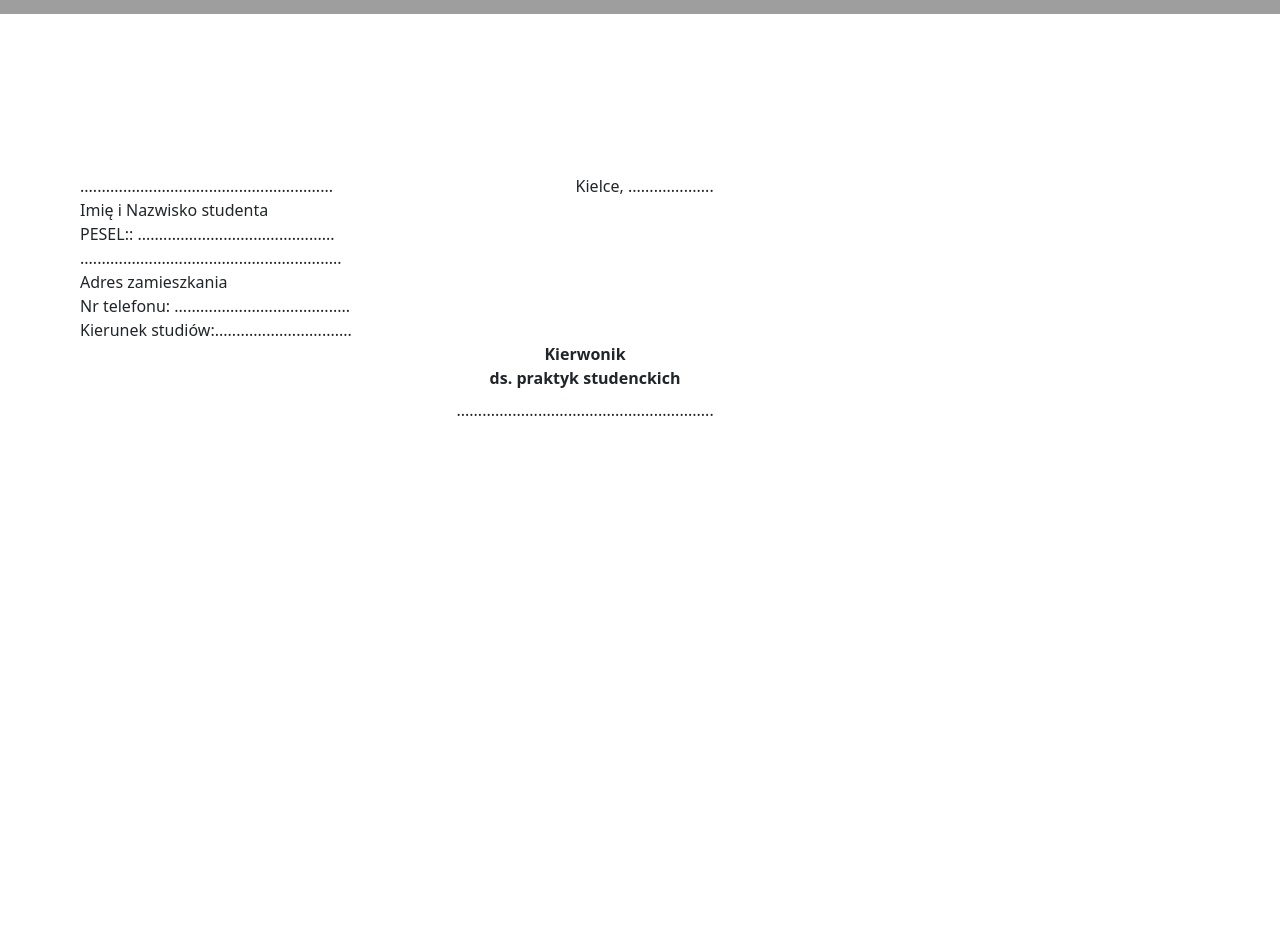
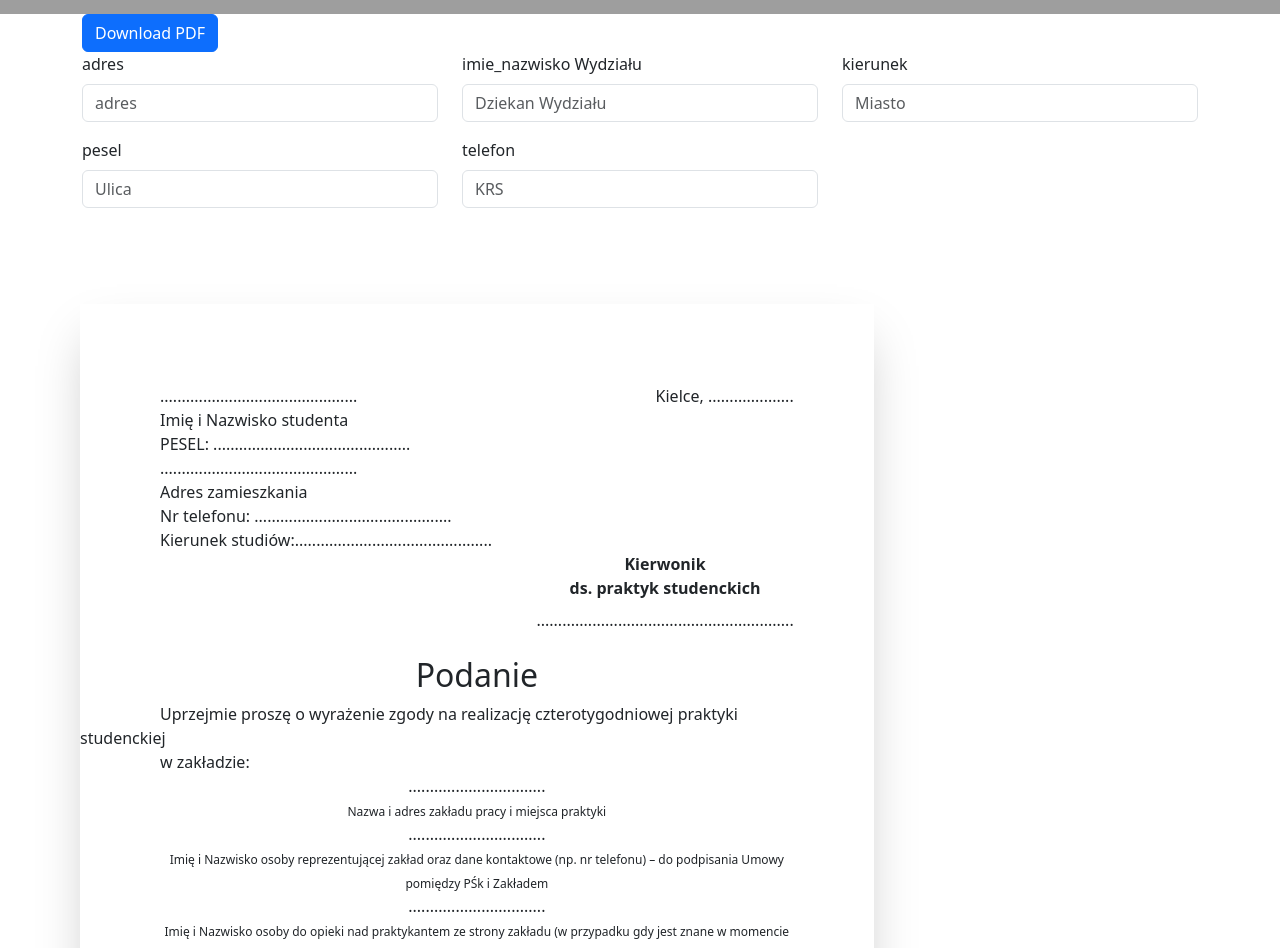
Before and after one commit to wojwoj8/silevis-psk-23-Ctrl-Alt-Del-icious, a React (Vite) app in the folder frontend/: page /podanie in a window 1280 px wide. Shown: the part 180-1128 px from the top of the page. Built offline with nearby package versions, Linux system fonts and the light colour scheme; grey boxes are pictures that could not be loaded.

Commit message:
language

```diff
--- a/frontend/src/components/HubComponent.tsx
+++ b/frontend/src/components/HubComponent.tsx
@@ -47,11 +47,6 @@ export default function HubComponent(){
                         </div>
                     </div>
                 </div>
-
-
-
-
-
                 <p>Praktyka studencka może być odbywana w wybranym przez studenta podmiocie gospodarczym, instytucji lub zakładzie o profilu umożliwiającym zrealizowanie celów określonych w programie praktyk.
                 Student we własnym zakresie wyszukuje miejsce odbywania praktyki, przedstawia propozycję Kierownikowi ds. praktyk studenckich na Wydziale (odpowiednio dla danego kierunku studiów) w celu uzyskania akceptacji. Po uzyskaniu zgody student składa w wybranym przez siebie zakładzie pracy podanie z prośbą o przyjęcie na praktykę (w przypadku gdy tego wymaga pracodawca). Warunki realizacji praktyki przez studenta określa Umowa zawarta pomiędzy Politechniką Świętokrzyską i pracodawcą. Praktyka ma z reguły charakter nieodpłatnej pracy na rzecz danego zakładu pracy. Uczelnia nie ubezpiecza studentów – praktykantów od następstw nieszczęśliwych wypadków (NW). Decyzję o ewentualnym ubezpieczeniu student podejmuje samodzielnie.
                 Przed odbyciem praktyki student powinien dostarczyć w nieprzekraczalnych terminie do dnia 3.06.2023 następujące dokumenty do Dziekanatu:
--- a/frontend/src/components/forms/FormComponent.tsx
+++ b/frontend/src/components/forms/FormComponent.tsx
@@ -19,6 +19,8 @@ const FormComponent = () =>{
         }));
 
       };
+
+    const [language, setLanguage] = useState('pl');
     const currentDate = new Date().toISOString().split('T')[0];
     const [userData, setUserData] = useState()
     const [docData, setDocData] = useState()
@@ -174,6 +176,7 @@ const FormComponent = () =>{
             <button className='btn btn-primary' onClick={getData}>get data</button>
             <button className='btn btn-danger'  onClick={getEmailData}>get data</button>
             <button className='btn btn-primary' onClick={downloadPDF}>Download PDF</button>
+            <button className='btn btn-primary' onClick={()=>{language==='pl'?setLanguage('en'):setLanguage('pl')}}>Change language: {language}</button>
             <div className='row'>
                 <div className="mb-3 col-md-4">
                     <label htmlFor="zawarcie_umowy" className="form-label">Zawarcie Umowy</label>
@@ -266,7 +269,7 @@ const FormComponent = () =>{
 
         </div>
         <div className="flex flex-col lg:flex-row lg:justify-center gap-5 items-center">
-                <Doc1v1 data={formData}/>
+                <Doc1v1 data={formData} lang={language}/>
                 <Doc1v2 data={formData}/>
             </div>
         </div>
--- /dev/null
+++ b/frontend/src/components/forms/PodanieForm.tsx
@@ -0,0 +1,77 @@
+import { useState } from "react";
+import { PodanieInterface } from "../interfaces/Form";
+import jsPDF from 'jspdf';
+import html2canvas from 'html2canvas';
+import Podanie from "../pdf/Podanie";
+
+export default function PoadnieForm(){
+
+    const [dataForm, setDataFomr] = useState<PodanieInterface>({
+        imie_nazwisko:'',
+        pesel:'',
+        adres:'',
+        telefon:'',
+        kierunek:''
+    })
+
+    const handleInputChange = (
+        event: React.ChangeEvent<HTMLInputElement | HTMLTextAreaElement>,
+      ) => {
+        const { name, value } = event.target;
+        console.log(name)
+        setDataFomr((prevFormData) => ({
+        ...prevFormData!,
+        [name]: value,
+        }));
+
+      };
+
+      const downloadPDF = async ()=>{
+        const page1 = document.getElementById('page1');
+        if(page1){
+            const pdf1 = await html2canvas(page1, {scale:2});
+
+            const image1 = pdf1.toDataURL('image/png');
+
+            const pdfDoc = new jsPDF();
+            const width = pdfDoc.internal.pageSize.getWidth();
+            const height1 = (pdf1.height * width) / pdf1.width;
+            pdfDoc.addImage(image1, 'PNG', 0, 0, width, height1);
+            pdfDoc.save('component.pdf');
+        }
+
+    }
+
+      return(
+        <div>
+            <div className='container'>
+            <button className='btn btn-primary' onClick={downloadPDF}>Download PDF</button>
+                <div className='row'>
+                    <div className="mb-3 col-md-4">
+                        <label htmlFor="adres" className="form-label">adres</label>
+                        <input type="text" className="form-control" placeholder="adres" value={dataForm.adres} onChange={handleInputChange} name="adres"/>
+                    </div>
+                    <div className="mb-3 col-md-4">
+                        <label htmlFor="imie_nazwisko" className="form-label">imie_nazwisko Wydziału</label>
+                        <input type="text" className="form-control" value={dataForm.imie_nazwisko} onChange={handleInputChange} name="imie_nazwisko" placeholder="Dziekan Wydziału"/>
+                    </div>
+                    <div className="mb-3 col-md-4">
+                        <label htmlFor="kierunek" className="form-label">kierunek</label>
+                        <input type="text" className="form-control" value={dataForm.kierunek} onChange={handleInputChange} name="kierunek" placeholder="Miasto"/>
+                    </div>
+                </div>
+                <div className='row'>
+                    <div className="mb-3 col-md-4">
+                        <label htmlFor="pesel" className="form-label">pesel</label>
+                        <input type="text" className="form-control" value={dataForm.pesel} onChange={handleInputChange} name="pesel" placeholder="Ulica"></input>
+                    </div>
+                    <div className="mb-3 col-md-4">
+                        <label htmlFor="telefon" className="form-label">telefon</label>
+                        <input type="text" className="form-control" value={dataForm.telefon} onChange={handleInputChange} name="telefon" placeholder="KRS"/>
+                    </div>
+                </div>
+            </div>
+            <Podanie data={dataForm}/>
+        </div>
+      )
+}
--- a/frontend/src/components/interfaces/Form.tsx
+++ b/frontend/src/components/interfaces/Form.tsx
@@ -18,6 +18,14 @@ interface FormData {
     kontakt2_imie: string;
     kontakt2_tel: string;
     kontakt2_email: string;
-  }
+}
 
-  export type{FormData}
+interface PodanieInterface{
+  imie_nazwisko: string;
+  pesel: string;
+  adres:string;
+  telefon:string;
+  kierunek:string;
+}
+
+  export type{FormData,PodanieInterface}
--- a/frontend/src/components/pdf/Doc1v1.tsx
+++ b/frontend/src/components/pdf/Doc1v1.tsx
@@ -1,6 +1,6 @@
 import { FormData } from "../interfaces/Form"
 
-export default function Doc1v1({data}:{data:FormData}){
+export default function Doc1v1({data, lang}:{data:FormData, lang:string}){
     const empty = "........................................"
     const short_empty = "..................."
     return(
@@ -9,7 +9,7 @@ export default function Doc1v1({data}:{data:FormData}){
             <span className="font-bold text-xs ">Załącznik nr 1 do Zarządzenia Nr 54/19</span>
             <span className="font-bold text-xs ">Rektora Politechniki Świętokrzyskiej z dnia 20 września 2019 r.</span>
         </div>
-        <h1 className="mt-10 mb-10 text-center text-3xl">Umowa o organizację praktyki studenta Politechniki Świętokrzyskiej</h1>
+        <h1 className="mt-10 mb-10 text-center text-3xl">{lang=='pl'?'Umowa o organizację praktyki studenta Politechniki Świętokrzyskiej':'Internship contract for a student of the Kielce University of Technology'}</h1>
         <div>
             <span className="mx-10">zawarta w dniu {data.zawarcie_umowy?data.zawarcie_umowy:empty} r. pomiędzy:</span><br></br>
             <span className="mx-10">Politechniką Świętokrzyską al. Tysiąclecia Państwa Polskiego 7, 25-314 Kielce,</span><br></br>
--- a/frontend/src/components/pdf/Podanie.tsx
+++ b/frontend/src/components/pdf/Podanie.tsx
@@ -1,15 +1,18 @@
-export default function Podanie(){
+import { PodanieInterface } from "../interfaces/Form";
+
+export default function Podanie({data}:{data:PodanieInterface}){
+    const empty = ".............................................."
     return(
-    <div className="page mt-20">
+    <div id="page1" className="page mt-20 ml-20 shadow-2xl">
         <div className="flex justify-between mx-20 pt-20">
             <div>
-                <span>...........................................................</span><br></br>
+                <span>{data.imie_nazwisko?data.imie_nazwisko:empty}</span><br></br>
                 <span>Imię i Nazwisko studenta</span><br></br>
-                <span>PESEL:: ..............................................</span><br></br>
-                <span>.............................................................</span><br></br>
+                <span>PESEL: {data.pesel?data.pesel:empty} </span><br></br>
+                <span>{data.adres?data.adres:empty}</span><br></br>
                 <span>Adres zamieszkania</span><br></br>
-                <span>Nr telefonu: .........................................</span><br></br>
-                <span>Kierunek studiów:................................</span><br></br>
+                <span>Nr telefonu: {data.telefon?data.telefon:empty}</span><br></br>
+                <span>Kierunek studiów:{data.kierunek?data.kierunek:empty}</span><br></br>
             </div>
             <div>
                 <span>Kielce, ....................</span>
@@ -22,6 +25,28 @@ export default function Podanie(){
                 <span className="block mt-2">............................................................</span><br></br>
             </div>
         </div>
+        <div>
+            <h2 className="text-center">Podanie</h2>
+            <span className="mx-20">Uprzejmie proszę o wyrażenie zgody na realizację czterotygodniowej praktyki studenckiej</span><br></br>
+            <span className="mx-20">w zakładzie:</span>
+            <div className="mx-20 text-center">
+                <span>................................</span><br />
+                <span className="text-xs">Nazwa i adres zakładu pracy i miejsca praktyki</span><br />
+                <span>................................</span><br />
+                <span className="text-xs">Imię i Nazwisko osoby reprezentującej zakład oraz dane kontaktowe (np. nr telefonu) – do podpisania Umowy pomiędzy PŚk i Zakładem</span><br />
+                <span>................................</span><br />
+                <span className="text-xs">Imię i Nazwisko osoby do opieki nad praktykantem ze strony zakładu (w przypadku gdy jest znane w momencie składania podania)</span><br />
+                <span>................................</span><br />
+                <span className="text-xs">termin rozpoczęcia i zakończenia praktyki</span><br />
+            </div>
+        </div>
+        <div className="mx-20 mt-20 flex items-end flex-col">
+            <div className="text-center">
+                <span className="block mb-2">Z poważaniem</span><br></br>
+                <span >............................................................</span><br></br>
+                <span> podpis studenta</span>
+            </div>
+        </div>
     </div>
     );
 }
--- a/frontend/src/main.tsx
+++ b/frontend/src/main.tsx
@@ -8,8 +8,8 @@ import "bootstrap/dist/js/bootstrap.bundle.min.js";
 import "bootstrap/dist/css/bootstrap.min.css";
 import HubComponent from './components/HubComponent.tsx'
 import Before from './components/before/Before.tsx'
-import Podanie from './components/pdf/Podanie.tsx'
 import AdminComponent from './components/AdminComponent.tsx'
+import PoadnieForm from './components/forms/PodanieForm.tsx'
 
 
 const router = createBrowserRouter([{
@@ -38,7 +38,7 @@ const router = createBrowserRouter([{
     },
     {
       path:"/podanie",
-      element: <Podanie/>
+      element: <PoadnieForm/>
     },
     {
       path:"/admin",
```
